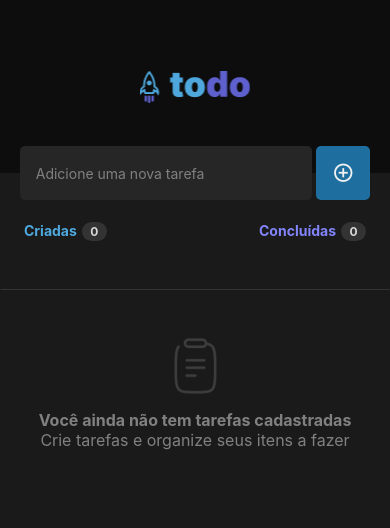
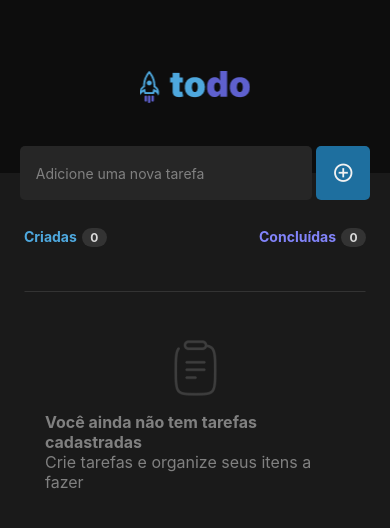
Before and after one commit to douglasrosa16/todo-list-rn, a React Native app: screen / in a window 390 px wide. Shown: the top 528 px of the page. Built offline with nearby package versions, Linux system fonts and the light colour scheme.

Commit message:
style: padding interno

```diff
--- a/src/screens/Home/index.tsx
+++ b/src/screens/Home/index.tsx
@@ -51,7 +51,7 @@ export default function Home() {
   }
 
   const totalTasksCreated = tasks.length;
-  const totalTasksDone = tasks.filter(({isDone}) => isDone).length;
+  const totalTasksDone = tasks.filter(({ isDone }) => isDone).length;
 
   return (
     <View style={styles.container}>
@@ -61,7 +61,7 @@ export default function Home() {
         onChangeText={setNewTask}
         onPress={handleAddTask}
       />
-
+      <View style={styles.tasksContainer}>
         <View style={styles.listTask}>
           <View style={styles.containerInfo}>
             <Text style={styles.textCriadas}>
@@ -100,5 +100,6 @@ export default function Home() {
           ListEmptyComponent={<EmptyList />}
         />
       </View>
+    </View>
   );
 }
--- a/src/screens/Home/styles.ts
+++ b/src/screens/Home/styles.ts
@@ -7,22 +7,26 @@ export const styles = StyleSheet.create({
 		flex: 1,
 		backgroundColor: theme.colors.base.gray600,
 	},
-	listTask : {
+	tasksContainer: {
+		flex: 1,
+		marginTop: 55,
+		marginHorizontal: 24,
+	},
+	listTask: {
 		width: '100%',
 		flexDirection: 'row',
 		justifyContent: 'space-between',
-		padding: 24,
-		marginTop: 25,
+		marginBottom: 20,
 	},
-	containerInfo : {
+	containerInfo: {
 		flexDirection: 'row',
 	},
-	textCriadas : {
+	textCriadas: {
 		color: theme.colors.brand.blue,
 		fontSize: theme.font_size.md,
 		fontWeight: 'bold'
 	},
-	countainerCounter : {
+	countainerCounter: {
 		marginLeft: 5,
 		width: 25,
 		height: 19,
@@ -31,17 +35,17 @@ export const styles = StyleSheet.create({
 		alignItems: 'center',
 		justifyContent: 'center'
 	},
-	counterText : {
+	counterText: {
 		color: theme.colors.base.gray200,
 		fontSize: theme.font_size.sm,
 		fontWeight: 'bold'
 	},
-	textConcluidas : {
+	textConcluidas: {
 		color: theme.colors.brand.purple,
 		fontSize: theme.font_size.md,
 		fontWeight: 'bold'
 	},
-	line : {
+	line: {
 		marginLeft: 24,
 		marginRight: 24,
 		borderBottomWidth: 1,
```
Lines whose indentation alone changed are shown as unchanged.
